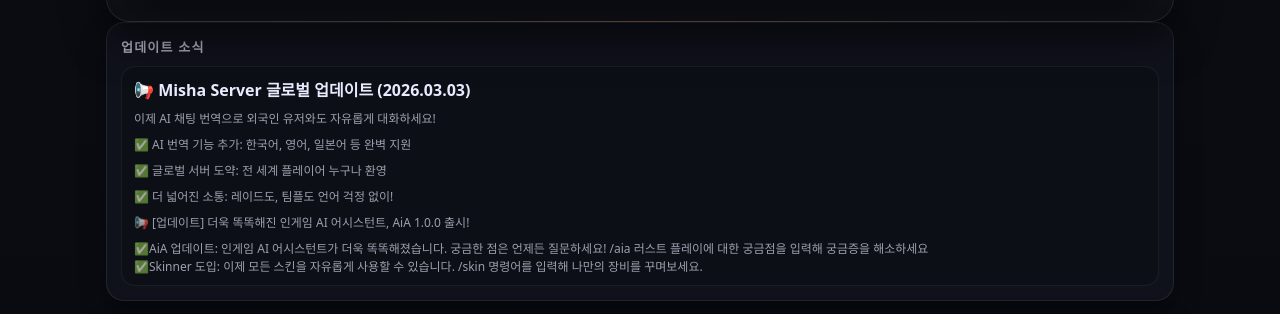
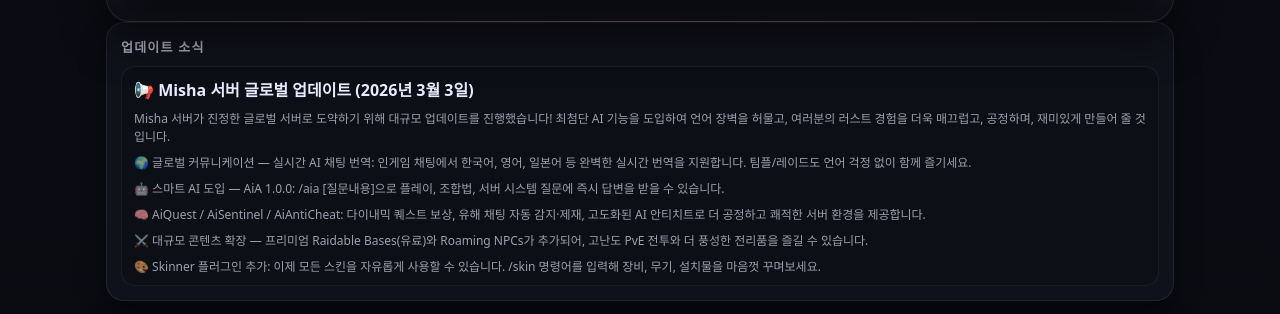
Before and after one commit to h3418kr/-KR-MISHA-Server-, a plain HTML site: page index.html in a window 1280 px wide. Shown: the part 1362-1676 px from the top of the page. Drawn offline with Linux system fonts and the light colour scheme.

Commit message:
Update homepage update-news content

```diff
--- a/index.html
+++ b/index.html
@@ -183,13 +183,13 @@
       <h3 id="newsHeading">업데이트 소식</h3>
       <div class="list" style="margin-top:8px">
         <div class="item" style="flex-direction:column;align-items:flex-start;gap:8px">
-          <div id="newsTitle" style="font-weight:800">📢 Misha Server 글로벌 업데이트 (2026.03.03)</div>
-          <div class="small" id="newsLine1">이제 AI 채팅 번역으로 외국인 유저와도 자유롭게 대화하세요!</div>
-          <div class="small" id="newsLine2">✅ AI 번역 기능 추가: 한국어, 영어, 일본어 등 완벽 지원</div>
-          <div class="small" id="newsLine3">✅ 글로벌 서버 도약: 전 세계 플레이어 누구나 환영</div>
-          <div class="small" id="newsLine4">✅ 더 넓어진 소통: 레이드도, 팀플도 언어 걱정 없이!</div>
-          <div class="small" id="newsLine5">📢 [업데이트] 더욱 똑똑해진 인게임 AI 어시스턴트, AiA 1.0.0 출시!</div>
-          <div class="small" id="newsLine6">✅AiA 업데이트: 인게임 AI 어시스턴트가 더욱 똑똑해졌습니다. 궁금한 점은 언제든 질문하세요! <b>/aia 러스트 플레이에 대한 궁금점을 입력해 궁금증을 해소하세요</b><br>✅Skinner 도입: 이제 모든 스킨을 자유롭게 사용할 수 있습니다. <b>/skin</b> 명령어를 입력해 나만의 장비를 꾸며보세요.</div>
+          <div id="newsTitle" style="font-weight:800">📢 Misha 서버 글로벌 업데이트 (2026년 3월 3일)</div>
+          <div class="small" id="newsLine1">Misha 서버가 진정한 글로벌 서버로 도약하기 위해 대규모 업데이트를 진행했습니다! 최첨단 AI 기능을 도입하여 언어 장벽을 허물고, 여러분의 러스트 경험을 더욱 매끄럽고, 공정하며, 재미있게 만들어 줄 것입니다.</div>
+          <div class="small" id="newsLine2">🌍 글로벌 커뮤니케이션 — 실시간 AI 채팅 번역: 인게임 채팅에서 한국어, 영어, 일본어 등 완벽한 실시간 번역을 지원합니다. 팀플/레이드도 언어 걱정 없이 함께 즐기세요.</div>
+          <div class="small" id="newsLine3">🤖 스마트 AI 도입 — AiA 1.0.0: <b>/aia [질문내용]</b>으로 플레이, 조합법, 서버 시스템 질문에 즉시 답변을 받을 수 있습니다.</div>
+          <div class="small" id="newsLine4">🧠 AiQuest / AiSentinel / AiAntiCheat: 다이내믹 퀘스트 보상, 유해 채팅 자동 감지·제재, 고도화된 AI 안티치트로 더 공정하고 쾌적한 서버 환경을 제공합니다.</div>
+          <div class="small" id="newsLine5">⚔️ 대규모 콘텐츠 확장 — 프리미엄 Raidable Bases(유료)와 Roaming NPCs가 추가되어, 고난도 PvE 전투와 더 풍성한 전리품을 즐길 수 있습니다.</div>
+          <div class="small" id="newsLine6">🎨 Skinner 플러그인 추가: 이제 모든 스킨을 자유롭게 사용할 수 있습니다. 채팅창에 <b>/skin</b> 명령어를 입력해 장비, 무기, 설치물을 마음껏 꾸며보세요.</div>
         </div>
       </div>
     </section>
@@ -312,13 +312,13 @@
     discordPending:'디스코드 링크를 확인할 수 없습니다.',
     joinPrefix:'서버 접속: ',
     newsHeading:'업데이트 소식',
-    newsTitle:'📢 Misha Server 글로벌 업데이트 (2026.03.03)',
-    newsLine1:'이제 AI 채팅 번역으로 외국인 유저와도 자유롭게 대화하세요!',
-    newsLine2:'✅ AI 번역 기능 추가: 한국어, 영어, 일본어 등 완벽 지원',
-    newsLine3:'✅ 글로벌 서버 도약: 전 세계 플레이어 누구나 환영',
-    newsLine4:'✅ 더 넓어진 소통: 레이드도, 팀플도 언어 걱정 없이!',
-    newsLine5:'📢 [업데이트] 더욱 똑똑해진 인게임 AI 어시스턴트, AiA 1.0.0 출시!',
-    newsLine6:'✅AiA 업데이트: 인게임 AI 어시스턴트가 더욱 똑똑해졌습니다. 궁금한 점은 언제든 질문하세요! /aia 러스트 플레이에 대한 궁금점을 입력해 궁금증을 해소하세요\n✅Skinner 도입: 이제 모든 스킨을 자유롭게 사용할 수 있습니다. /skin 명령어를 입력해 나만의 장비를 꾸며보세요.',
+    newsTitle:'📢 Misha 서버 글로벌 업데이트 (2026년 3월 3일)',
+    newsLine1:'Misha 서버가 진정한 글로벌 서버로 도약하기 위해 대규모 업데이트를 진행했습니다! 최첨단 AI 기능을 도입하여 언어 장벽을 허물고, 여러분의 러스트 경험을 더욱 매끄럽고, 공정하며, 재미있게 만들어 줄 것입니다.',
+    newsLine2:'🌍 글로벌 커뮤니케이션 — 실시간 AI 채팅 번역: 인게임 채팅에서 한국어, 영어, 일본어 등 완벽한 실시간 번역을 지원합니다. 팀플/레이드도 언어 걱정 없이 함께 즐기세요.',
+    newsLine3:'🤖 스마트 AI 도입 — AiA 1.0.0: /aia [질문내용]으로 플레이, 조합법, 서버 시스템 질문에 즉시 답변을 받을 수 있습니다.',
+    newsLine4:'🧠 AiQuest / AiSentinel / AiAntiCheat: 다이내믹 퀘스트 보상, 유해 채팅 자동 감지·제재, 고도화된 AI 안티치트로 더 공정하고 쾌적한 서버 환경을 제공합니다.',
+    newsLine5:'⚔️ 대규모 콘텐츠 확장 — 프리미엄 Raidable Bases(유료)와 Roaming NPCs가 추가되어, 고난도 PvE 전투와 더 풍성한 전리품을 즐길 수 있습니다.',
+    newsLine6:'🎨 Skinner 플러그인 추가: 이제 모든 스킨을 자유롭게 사용할 수 있습니다. /skin 명령어를 입력해 장비, 무기, 설치물을 마음껏 꾸며보세요.',
     featuresHtml:`
       <div class="item" style="flex-direction:column;align-items:flex-start;gap:8px">
         <div style="font-weight:800">🎮 미샤서버(Misha Server)</div>
```
